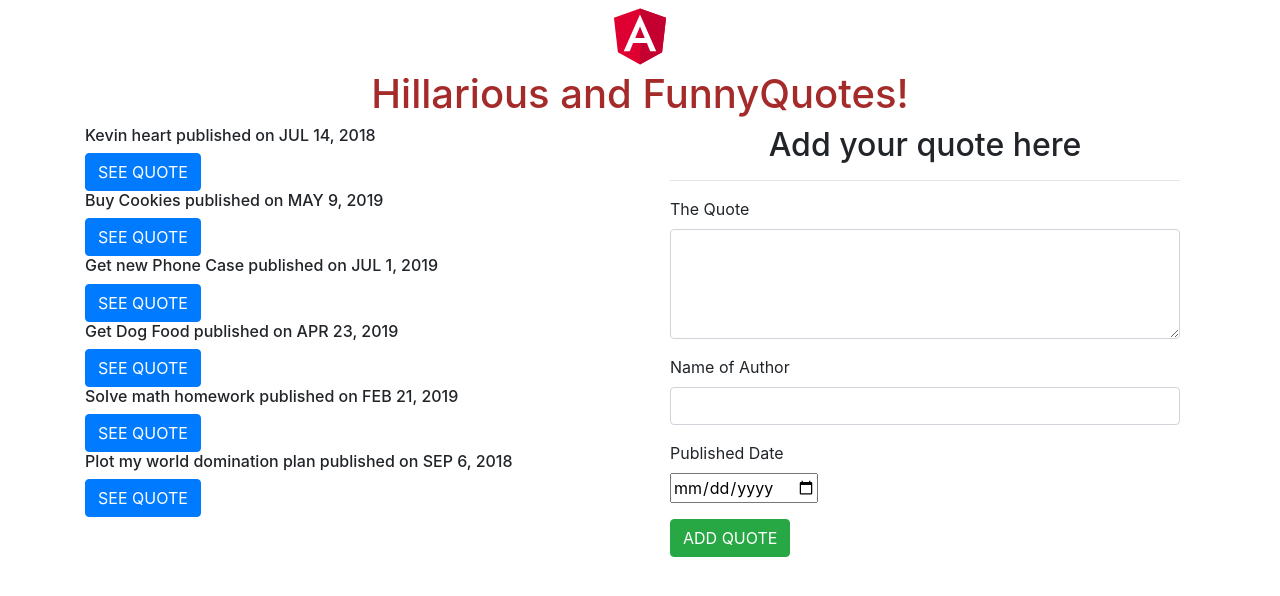
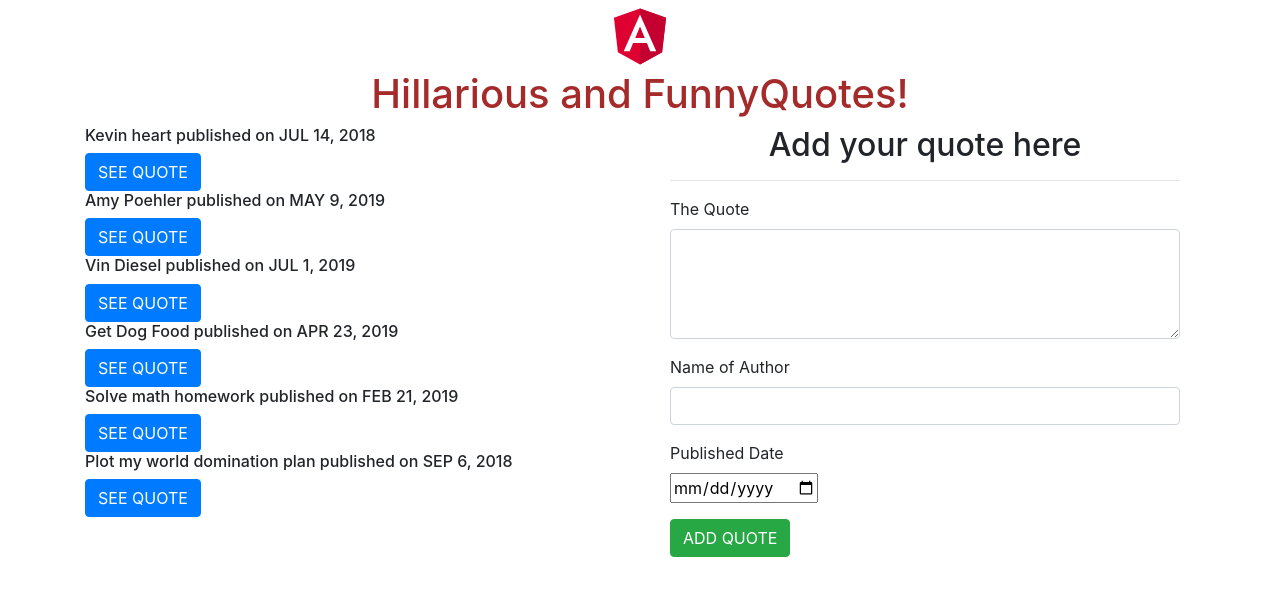
Before and after one commit to willyowi/myQuotes, an Angular app: page / in a window 1280 px wide. Shown: the top 596 px of the page. Built offline with nearby package versions, Linux system fonts and the light colour scheme.

Commit message:
add quote 2

```diff
--- a/src/app/quote/quote.component.ts
+++ b/src/app/quote/quote.component.ts
@@ -10,8 +10,8 @@ import { Quote } from '../quote';
 export class QuoteComponent implements OnInit {
   quotes: Quote[] = [
     new Quote(1, 'Kevin heart', 'I DON’T have EX’s! I have Y’s. Like ‘Y the hell did I date you?!’',new Date(2018,6,14)),
-    new Quote(2,'Buy Cookies','Take your risks now, as you grow older you become more fearful and less flexible. And I mean that literally. I hurt my knee this week on the treadmill, and it wasn’t even on.',new Date(2019,4,9)),
-    new Quote(3,'Get new Phone Case','Diana has her birthday coming up soon',new Date(2019,6,1)),
+    new Quote(2,'Amy Poehler','Take your risks now, as you grow older you become more fearful and less flexible. And I mean that literally. I hurt my knee this week on the treadmill, and it wasn’t even on.',new Date(2019,4,9)),
+    new Quote(3,'Vin Diesel','The trouble with the rat race is that even if you win, you’re still a rat.',new Date(2019,6,1)),
     new Quote(4,'Get Dog Food','Pupper likes expensive snacks',new Date(2019,3,23)),
     new Quote(5,'Solve math homework','Damn Math',new Date(2019,1,21)),
     new Quote(6,'Plot my world domination plan','Cause I am an evil overlord',new Date(2018,8,6)),
```
